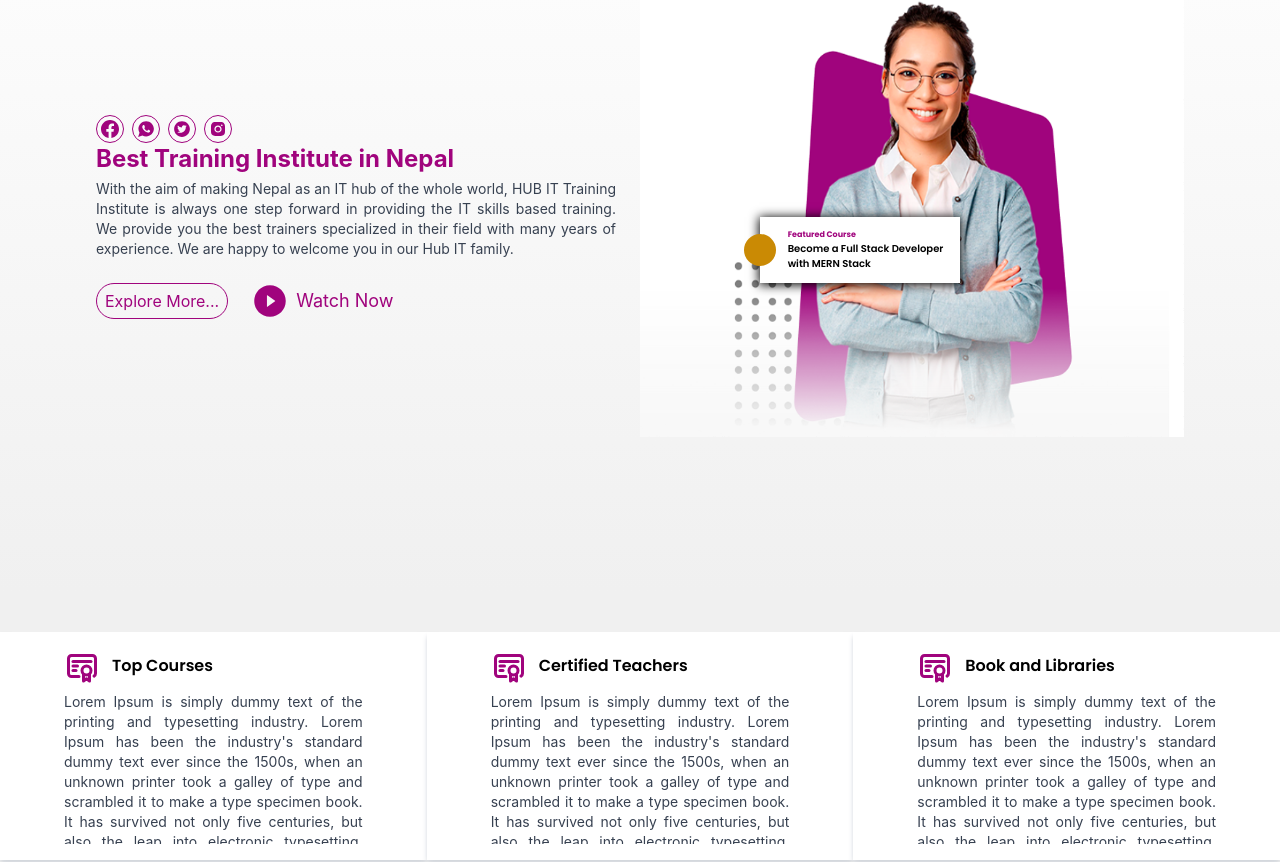
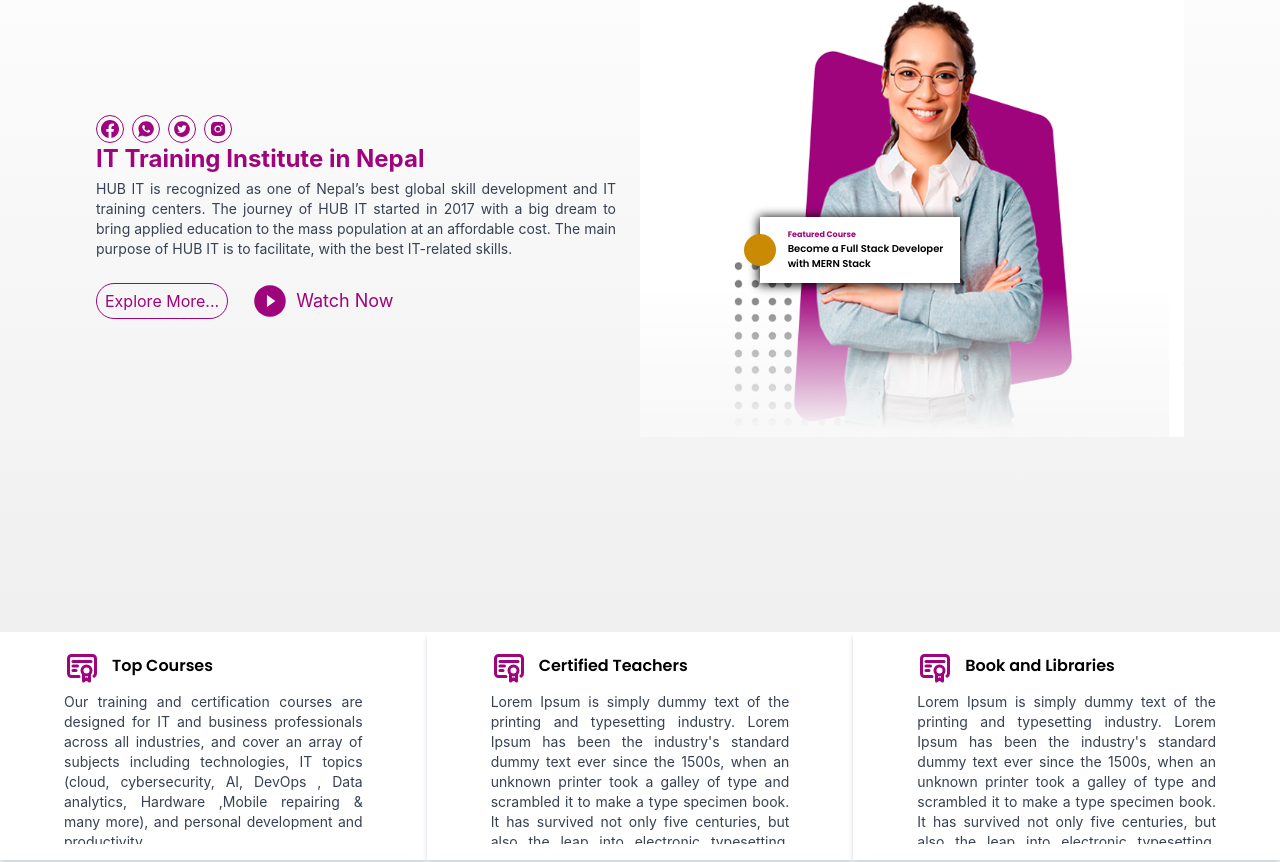
Before and after one commit to praveenmunagapati/hgllearnv2, a Next.js app: page / in a window 1280 px wide. Shown: the part 248-1110 px from the top of the page. Built offline with nearby package versions, Linux system fonts and the light colour scheme.

Commit message:
some description change

```diff
--- a/components/PageComponent/AboutPage/WhoWeAre/WhoWeAre.jsx
+++ b/components/PageComponent/AboutPage/WhoWeAre/WhoWeAre.jsx
@@ -25,24 +25,17 @@
       <div className="grid grid-cols-1 gap-12 mt-1 lg:grid-cols-2 xl:grid-cols-2 xxl:grid-cols-2 ">
         <div className="row-start-2 lg:row-start-1  xl:row-start-1 text-justify xxl:row-start-1">
           <div className="text-xs xl:text-sm xxl:text-base text-gray-700 text-justify">
-            Lorem ipsum dolor sit amet consectetur adipisicing elit. Architecto
-            eos quidem, exercitationem commodi cumque ex est quaerat repudiandae
-            esse porro asperiores maiores aliquam necessitatibus suscipit,
-            laboriosam, nulla et accusantium nobis. Lorem ipsum dolor sit amet
-            consectetur adipisicing elit. Architecto eos quidem, exercitationem
-            commodi cumque ex est quaerat repudiandae esse porro asperiores
-            maiores aliquam necessitatibus suscipit, laboriosam, nulla et
-            accusantium nobis. Lorem ipsum dolor sit amet consectetur
-            adipisicing elit. Architecto eos quidem, exercitationem commodi
-            cumque ex est quaerat repudiandae esse porro asperiores maiores
-            aliquam necessitatibus suscipit, laboriosam, nulla et accusantium
-            nobis.
+          HUB IT is recognized as one of Nepal’s best global skill development and IT training centers. The journey of HUB IT started in 2017 with a big dream to bring applied education to the mass population at an affordable cost. The main purpose of HUB IT is to facilitate, with the best IT-related skills.
+          <br/>
+Being the best IT training institute in Nepal, HUB IT is determined to combine education and job creation that forms a unique ecosystem. Here people are connected globally with a purpose and mutual benefit. The courses provided by HUB IT will help in education and job creation on a global scale.
+<br/>Here everyone gets the same opportunity to leverage our services to learn the skills necessary for making a living in the digital workplace.We believe that investing in youth education will help the freelancing marketplaces with more skilled and qualified workers.
+
           </div>
         </div>
         <div className="">
           {hasWindow && (
             <ReactPlayer
-              url="https://www.youtube.com/watch?v=wWgIAphfn2U"
+              url="https://youtu.be/sKA1hmPkcTA"
               loop={true}
               controls={true}
               width="100%"
--- a/pages/HomePage/Home.jsx
+++ b/pages/HomePage/Home.jsx
@@ -24,14 +24,10 @@
             })}
           </div>
           <div className="font-bold text-xl xl:text-2xl xxl:text-3xl text-[#A0047D] mb-1">
-            Best Training Institute in Nepal
+            IT Training Institute in Nepal
           </div>
           <div className="text-xs xl:text-sm xxl:text-base text-gray-700 pr-6 text-justify">
-            With the aim of making Nepal as an IT hub of the whole world, HUB IT
-            Training Institute is always one step forward in providing the IT
-            skills based training. We provide you the best trainers specialized
-            in their field with many years of experience. We are happy to
-            welcome you in our Hub IT family.
+          HUB IT is recognized as one of Nepal’s best global skill development and IT training centers. The journey of HUB IT started in 2017 with a big dream to bring applied education to the mass population at an affordable cost. The main purpose of HUB IT is to facilitate, with the best IT-related skills.
           </div>
           <div className="flex mt-6">
             <button
--- a/pages/HomePage/index.jsx
+++ b/pages/HomePage/index.jsx
@@ -18,12 +18,7 @@
     {
       icon: <TbCertificate />,
       title: "Top Courses",
-      description: `Lorem Ipsum is simply dummy text of the printing and
-             typesetting industry. Lorem Ipsum has been the industry's standard dummy
-             text ever since the 1500s, when an unknown printer took a galley of type
-             and scrambled it to make a type specimen book. It has survived not only five
-             centuries, but also the leap into electronic typesetting, remaining essentially
-              unchanged.`,
+      description: `Our training and certification courses are designed for IT and business professionals across all industries, and cover an array of subjects including technologies, IT topics (cloud, cybersecurity, AI, DevOps , Data analytics, Hardware ,Mobile repairing & many more), and personal development and productivity.`,
     },
     {
       icon: <TbCertificate />,
```
